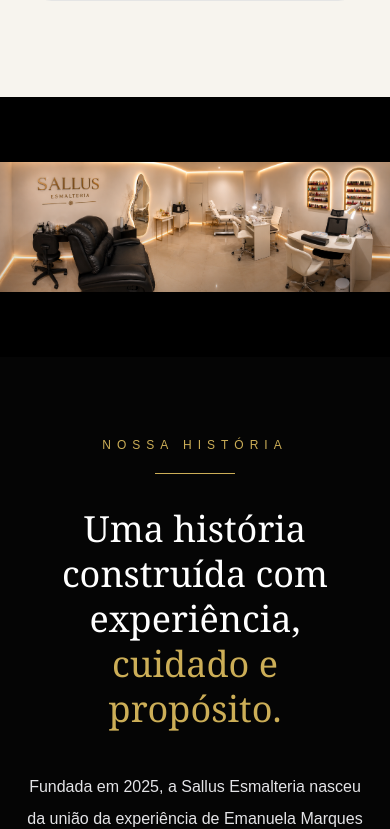
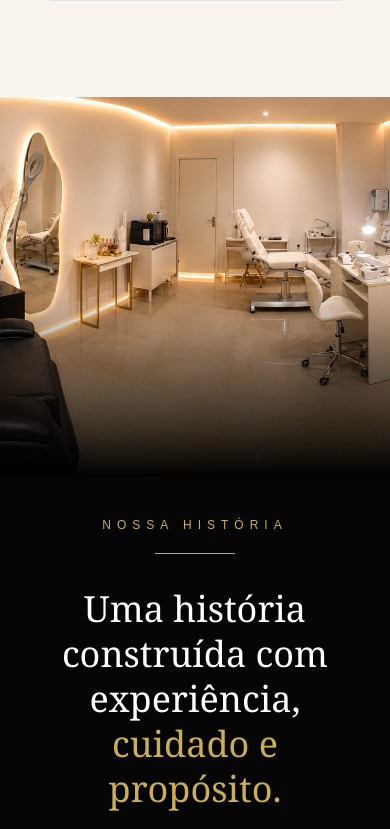
Before and after one commit to gabilouisemkt/sallus-site, a Next.js app: page / in a window 390 px wide. Shown: the part 3584-4413 px from the top of the page. Built offline with nearby package versions, Linux system fonts and the light colour scheme; a web font is replaced by a local one.

Commit message:
Ajusta foto da historia no celular

```diff
--- a/app/components/About.tsx
+++ b/app/components/About.tsx
@@ -14,17 +14,18 @@ export default function About() {
       className="relative overflow-hidden bg-[#050505] text-white"
     >
       {/* FOTO NO CELULAR */}
-      <div className="relative h-[260px] w-full overflow-hidden bg-black sm:h-[340px] md:hidden">
+      <div className="relative h-[380px] w-full overflow-hidden bg-black sm:h-[440px] md:hidden">
         <Image
           src="/images/espaco.png"
           alt="Espaço interno da Sallus Esmalteria"
           fill
           quality={95}
           sizes="100vw"
-          className="object-contain"
+          className="object-cover"
+          style={{ objectPosition: "center center" }}
         />
 
-        <div className="pointer-events-none absolute inset-0 bg-gradient-to-t from-black/40 via-transparent to-transparent" />
+        <div className="pointer-events-none absolute inset-0 bg-gradient-to-b from-transparent via-transparent to-black" />
       </div>
 
       {/* FOTO DE FUNDO NO COMPUTADOR */}
@@ -45,7 +46,7 @@ export default function About() {
       </div>
 
       {/* CONTEÚDO */}
-      <div className="relative z-10 mx-auto flex max-w-7xl flex-col justify-center px-6 py-20 md:min-h-[850px] md:py-24">
+      <div className="relative z-10 mx-auto flex max-w-7xl flex-col justify-center px-6 pb-20 pt-10 md:min-h-[850px] md:py-24">
         <div className="mx-auto max-w-4xl text-center">
           <p className="mb-5 text-xs uppercase tracking-[6px] text-[#CCAE57]">
             Nossa História
@@ -55,7 +56,9 @@ export default function About() {
 
           <h2 className="font-serif text-4xl leading-tight md:text-6xl lg:text-7xl">
             Uma história construída com experiência,{" "}
-            <span className="text-[#CCAE57]">cuidado e propósito.</span>
+            <span className="text-[#CCAE57]">
+              cuidado e propósito.
+            </span>
           </h2>
 
           <div className="mx-auto mt-10 max-w-3xl space-y-6 text-base leading-8 text-zinc-200 md:text-lg">
```
